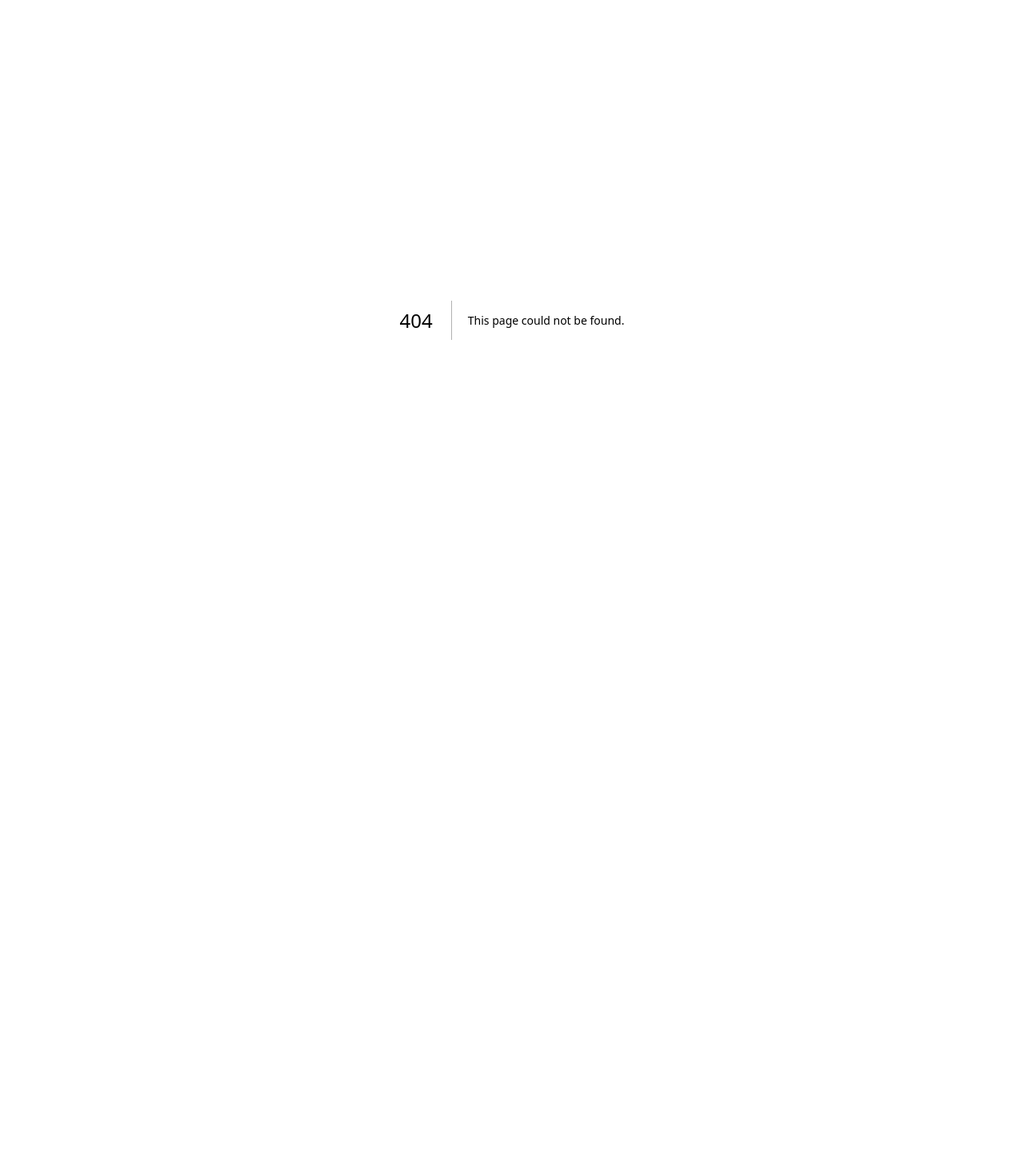
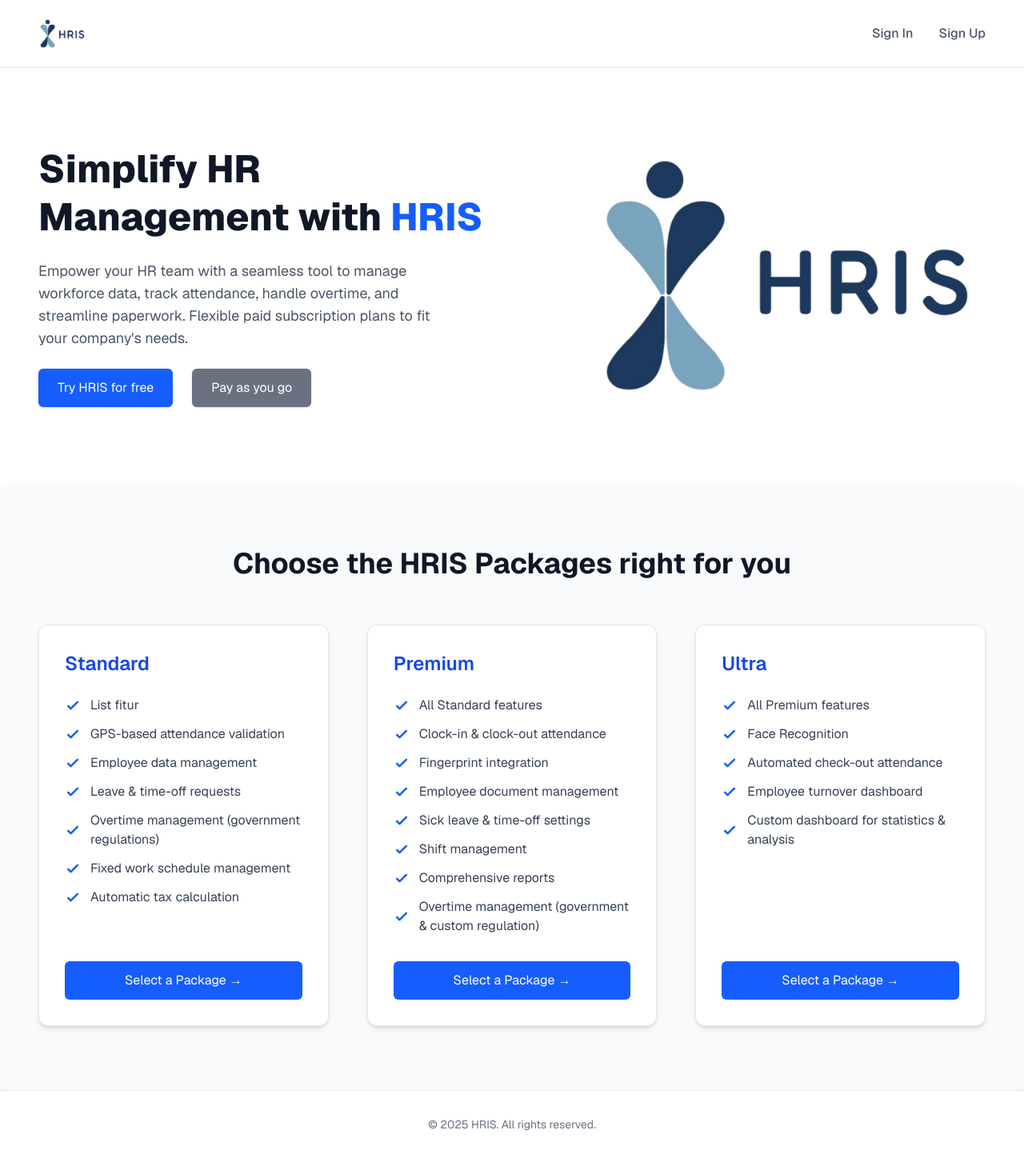
Before and after one commit to yumarakhas/PBL_CMLABS, a Next.js app in the folder hris-frontend/: page /landing in a window 1280 px wide. Before the commit this address had no page. Shown: the whole page at 80% size. Before the commit the page ends 800 px from the top, so only its background shows below. Built offline with nearby package versions, Linux system fonts and the light colour scheme.

Commit message:
frontend landing dan pricing

```diff
--- a/hris-frontend/src/app/checkout/page.tsx
+++ b/hris-frontend/src/app/billing/page.tsx
@@ -3,7 +3,7 @@
 import React, { useState } from "react";
 import { useSearchParams, useRouter } from "next/navigation";
 
-export default function CheckoutPage() {
+export default function Billing() {
   const searchParams = useSearchParams();
   const router = useRouter(); // Tambahkan useRouter
   const plan = searchParams.get("plan");
--- /dev/null
+++ b/hris-frontend/src/app/landing/page.tsx
@@ -0,0 +1,127 @@
+import Image from 'next/image';
+import { Button } from '@/components/ui/button';
+
+export default function LandingPage() {
+  return (
+    <div className="min-h-screen bg-white text-gray-900 font-sans">
+      {/* Header */}
+      <header className="flex justify-between items-center w-full px-12 py-6 border-b border-gray-200">
+        <Image src="/assets/img/LogoHRIS.png" alt="HRIS Logo" width={60} height={60}/>
+        <nav className="flex space-x-8 text-md font-medium">
+          <a href="#signin" className="text-gray-600 hover:text-blue-600 transition">Sign In</a>
+          <a href="#signup" className="text-gray-600 hover:text-blue-600 transition">Sign Up</a>
+        </nav>
+      </header>
+
+      {/* Main Section */}
+      <main className="flex flex-row items-center justify-between max-w-7xl mx-auto px-12 py-24 gap-12">
+        <div className="w-1/2 space-y-6 flex-shrink-0">
+          <h1 className="text-5xl font-extrabold leading-tight max-w-xl">
+            Simplify HR Management with <span className="text-blue-600">HRIS</span>
+          </h1>
+          <p className="text-lg text-gray-600 max-w-lg">
+            Empower your HR team with a seamless tool to manage workforce data, track attendance, handle overtime, and streamline paperwork. Flexible paid subscription plans to fit your company's needs.
+          </p>
+          <div className="flex space-x-6">
+            <Button className="bg-blue-600 text-white px-6 py-3 rounded-md shadow hover:bg-blue-700 transition-colors duration-300">
+              Try HRIS for free
+            </Button>
+            <Button className="bg-gray-500 text-blue-700 px-6 py-3 rounded-md shadow hover:bg-gray-400 transition-colors duration-300">
+              Pay as you go
+            </Button>
+          </div>
+        </div>
+        <div className="w-1/2 flex justify-center flex-shrink-0">
+          <Image
+            src="/assets/img/LogoHris.png"
+            alt="HRIS Logo"
+            width={500}
+            height={500}
+            className="object-contain"
+            priority
+          />
+        </div>
+      </main>
+
+
+      {/* Features / Packages Section */}
+      <section
+        id="features"
+        className="bg-gray-50 py-20 px-12 max-w-7xl mx-auto rounded-lg shadow-lg"
+      >
+        <h2 className="text-4xl font-bold mb-14 text-center text-gray-900">Choose the HRIS Packages right for you</h2>
+      <div className="grid grid-cols-1 md:grid-cols-3 gap-12">
+          {[
+            {
+              title: 'Standard',
+              features: [
+                'List fitur',
+                'GPS-based attendance validation',
+                'Employee data management',
+                'Leave & time-off requests',
+                'Overtime management (government regulations)',
+                'Fixed work schedule management',
+                'Automatic tax calculation',
+              ],
+            },
+            {
+              title: 'Premium',
+              features: [
+                'All Standard features',
+                'Clock-in & clock-out attendance',
+                'Fingerprint integration',
+                'Employee document management',
+                'Sick leave & time-off settings',
+                'Shift management',
+                'Comprehensive reports',
+                'Overtime management (government & custom regulation)',
+              ],
+            },
+            {
+              title: 'Ultra',
+              features: [
+                'All Premium features',
+                'Face Recognition',
+                'Automated check-out attendance',
+                'Employee turnover dashboard',
+                'Custom dashboard for statistics & analysis',
+              ],
+            },
+          ].map((plan, idx) => (
+            <div
+              key={idx}
+              className="bg-white border border-gray-200 rounded-xl shadow-md hover:shadow-lg transition p-8 flex flex-col"
+            >
+              <h3 className="text-2xl font-semibold mb-6 text-blue-700">{plan.title}</h3>
+              <ul className="space-y-3 mb-8 flex-grow">
+                {plan.features.map((feature, fidx) => (
+                  <li key={fidx} className="flex items-center text-gray-700">
+                    <svg
+                      xmlns="http://www.w3.org/2000/svg"
+                      className="h-5 w-5 text-blue-600 mr-3 flex-shrink-0"
+                      fill="none"
+                      viewBox="0 0 24 24"
+                      stroke="currentColor"
+                      strokeWidth={3}
+                    >
+                      <path strokeLinecap="round" strokeLinejoin="round" d="M5 13l4 4L19 7" />
+                    </svg>
+                    {feature}
+                  </li>
+                ))}
+              </ul>
+              <Button className="bg-blue-600 text-white py-3 rounded-md hover:bg-blue-700 transition w-full">
+                Select a Package →
+              </Button>
+            </div>
+          ))}
+        </div>
+      </section>
+
+      {/* Footer */}
+      <footer className="bg-white border-t border-gray-200 text-center py-8 text-gray-500 text-sm">
+        © {new Date().getFullYear()} HRIS. All rights reserved.
+      </footer>
+    </div>
+  );
+}
--- a/hris-frontend/src/app/package-plans/page.tsx
+++ b/hris-frontend/src/app/package-plans/page.tsx
@@ -1,4 +1,4 @@
-"use client"; // WAJIB kalau pakai useRouter dan usePathname
+"use client";
 
 import { useRouter, usePathname } from "next/navigation";
 import React from "react";
@@ -89,10 +89,10 @@ export default function TabSwtch() {
           {packagePlans.map((plan, idx) => (
             <div
               key={idx}
-              className="rounded-md p-6 shadow-md bg-[#B4D0DC] transform transition duration-300 hover:bg-[#7CA5BF] hover:scale-105 hover:shadow-lg"
+              className="rounded-md p-6 shadow-md bg-blue-200 transform transition duration-300 hover:bg-[#7CA5BF] hover:scale-105 hover:shadow-lg"
             >
-              <h2 className="text-2xl font-bold text-[#595959] mb-1">{plan.title}</h2>
-              <p className="text-sm text-[#595959] mb-4">{plan.subtitle}</p>
+              <h2 className="text-2xl font-bold text-gray-700 mb-1">{plan.title}</h2>
+              <p className="text-sm text-gray-500 mb-4">{plan.subtitle}</p>
               <ul className="text-[#595959] text-sm mb-6 space-y-2">
                 {plan.features.map((feature, i) => (
                   <li key={i} className="flex items-start">
--- a/hris-frontend/src/app/seat-plans/page.tsx
+++ b/hris-frontend/src/app/seat-plans/page.tsx
@@ -86,7 +86,7 @@ export default function SeatPlanPage() {
           {seatPlans.map((plan, index) => (
             <div
               key={index}
-              className="rounded-md p-6 shadow-md bg-[#B4D0DC] transform transition duration-300 hover:bg-[#7CA5BF] hover:scale-105 hover:shadow-lg cursor-pointer"
+              className="rounded-md p-6 shadow-md bg-[#B4D0DC] transform transition duration-300 hover:bg-[#7CA5BF] hover:scale-105 hover:shadow-lg"
             >
               <div>
                 <h2 className="text-lg font-bold text-[#595959] mb-2">
@@ -100,8 +100,8 @@ export default function SeatPlanPage() {
                 </p>
                 <p className="text-[#595959] text-sm mt-2">{plan.description}</p>
               </div>
-              <button onClick={() => router.push(`/checkout?plan=${encodeURIComponent(plan.title)}&price=${encodeURIComponent(plan.price.replace(/[^\d]/g, ""))}`)}
-                className="mt-6 w-full bg-[#577A9E] text-white py-2 rounded-md font-medium hover:bg-[#1E3A5F] transition">
+              <button onClick={() => router.push(`/billing?plan=${encodeURIComponent(plan.title)}&price=${encodeURIComponent(plan.price.replace(/[^\d]/g, ""))}`)}
+                className="mt-6 w-full bg-[#577A9E] text-white py-2 rounded-md font-medium hover:bg-[#1E3A5F] transition cursor-pointer">
                 Upgrade Package →
               </button>
 
--- /dev/null
+++ b/hris-frontend/src/components/ui/button.tsx
@@ -0,0 +1,10 @@
+export const Button = ({ children, className, ...props }) => {
+  return (
+    <button
+      className={`px-4 py-2 bg-blue-600 text-white rounded ${className}`}
+      {...props}
+    >
+      {children}
+    </button>
+  );
+};
```
